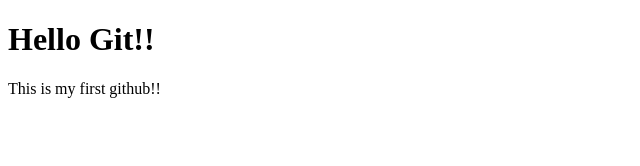
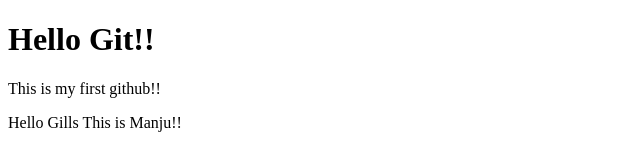
Before and after one commit to JoeGills/MyRepo, a plain HTML site: page index.html in a window 1280 px wide. Shown: the whole page, without its empty margins (0-640 px from the left). Drawn offline with Linux system fonts and the light colour scheme.

Commit message:
Added paragraph 2

```diff
--- a/index.html
+++ b/index.html
@@ -9,5 +9,6 @@
 <body>
     <h1>Hello Git!!</h1>
     <p>This is my first github!!</p>
+    <p>Hello Gills This is Manju!!</p>
 </body>
 </html>
```
